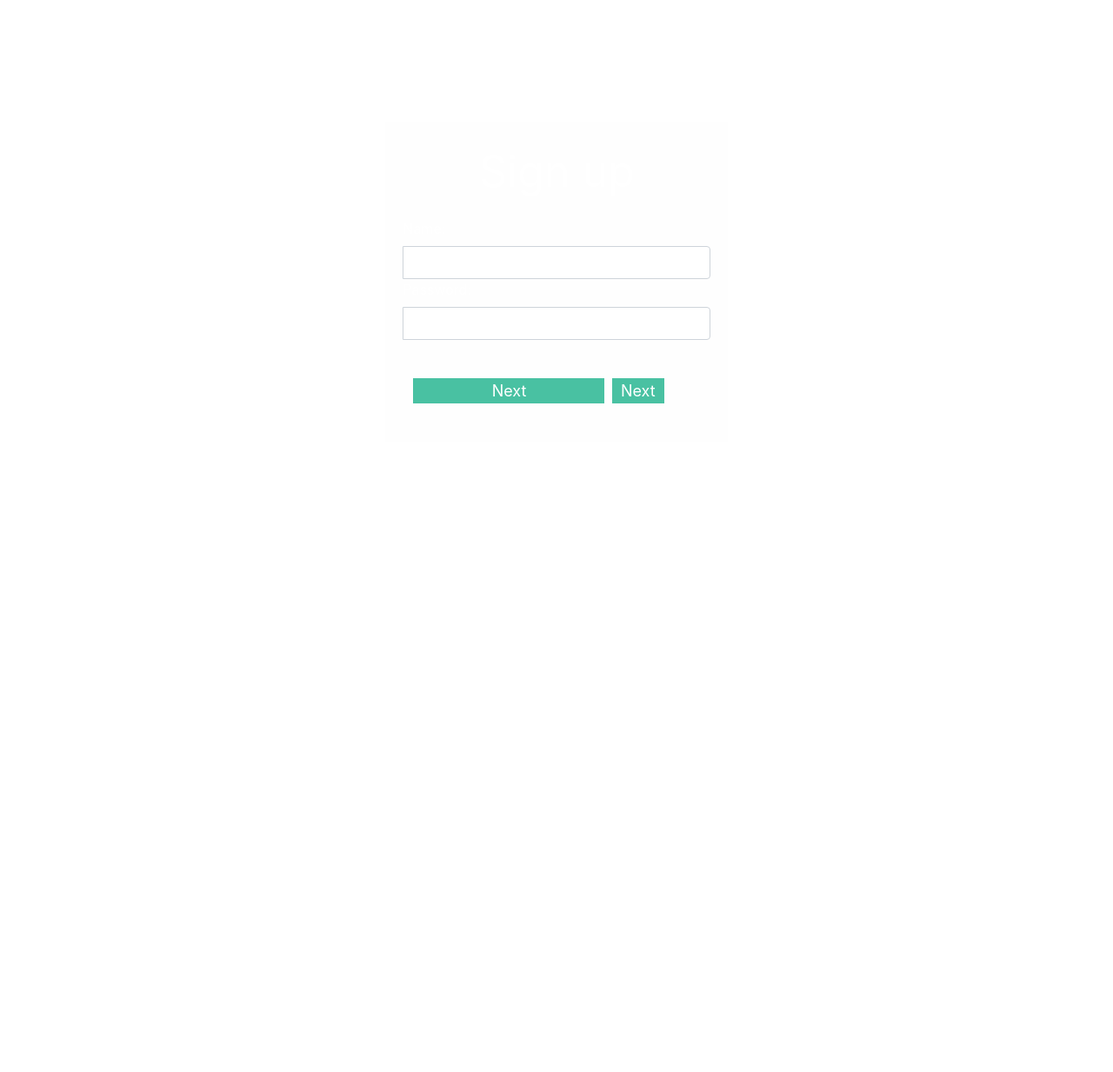
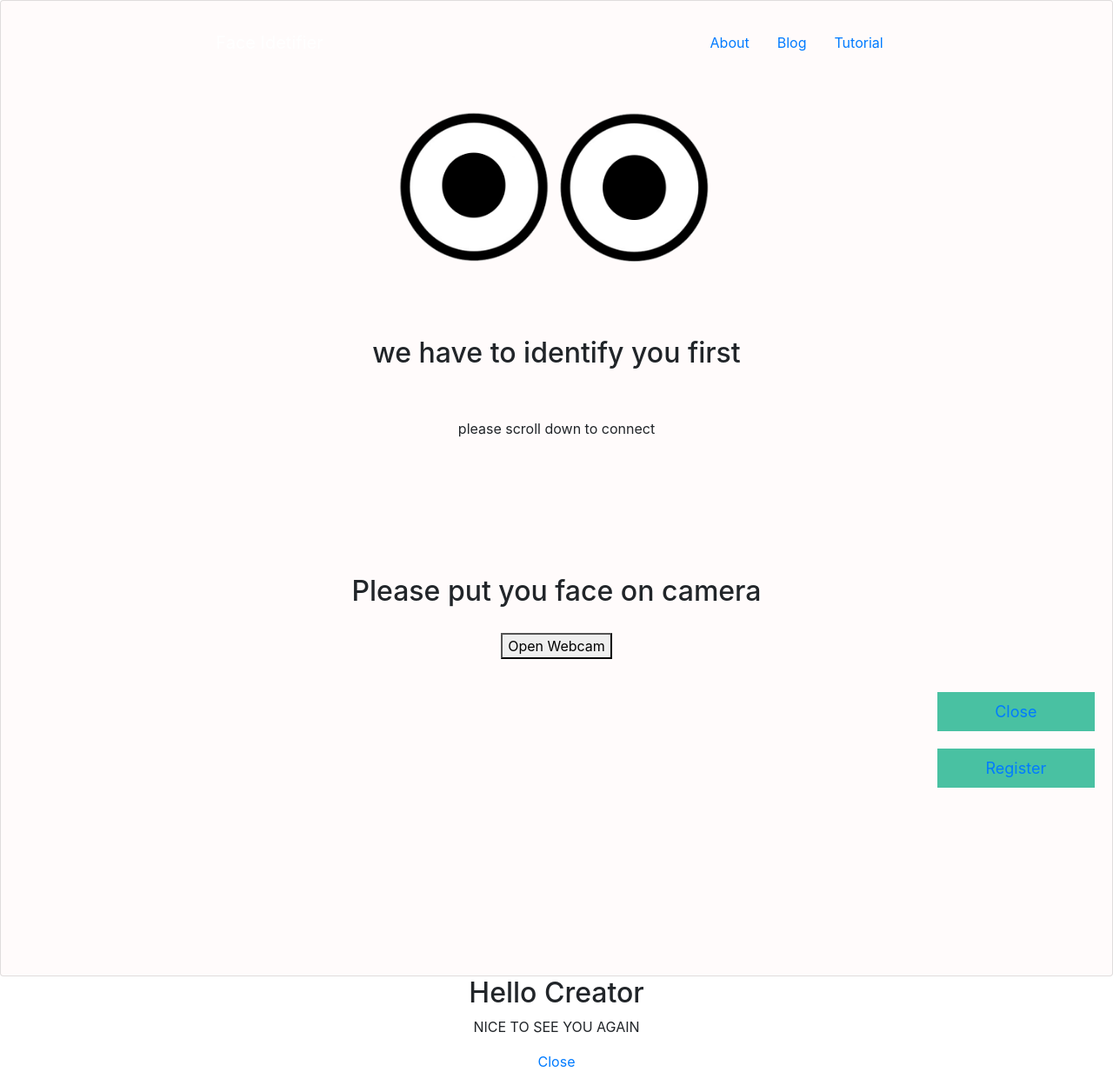
Before and after one commit to Nelex05/Face-identifier, a PHP site: page / in a window 1280 px wide. Shown: the whole page at 87% size. Before the commit the page ends 464 px from the top, so only its background shows below. Run offline with PHP 8.4, Linux system fonts and the light colour scheme.

Commit message:
i change the register and close button

```diff
--- a/index.php
+++ b/index.php
@@ -9,111 +9,156 @@
   <script src="https://cdn.jsdelivr.net/npm/jquery@3.7.1/dist/jquery.slim.min.js"></script>
   <script src="https://cdn.jsdelivr.net/npm/popper.js@1.16.1/dist/umd/popper.min.js"></script>
   <script src="https://cdn.jsdelivr.net/npm/bootstrap@4.6.2/dist/js/bootstrap.bundle.min.js"></script>
-  <link rel = "stylesheet" type = "text/css" href = "style.css" />
+  <link rel = "stylesheet" type = "text/css" href = "style1.css" />
 </head>
-<Style>
-    #pwd{
-    width: 250px;
-    position: relative;
-
-}
-#usr{
-    width: 250px;
-    position: relative;
-}
-#pt{
-    width: 250px;
-    position: relative;
-}
-.pwd{
-    width: 250px;
-    position: relative;
-    color: rgb(255, 255, 255);
-}
-.usr{
-    width: 250px;
-    position: relative;
-    color: rgb(255, 255, 255);
-}
-.pt{
-    width: 250px;
-    position: relative;
-    color: rgb(255, 255, 255);
-}
+<style>
   .btn1{
-    width: 220px;
+    width: 500px;
     margin-top: 20px;
     border: none;
     background-color: #49c1a2;
     color: white;
     font-size: 18px;
 }
-.btn2{
-    width: 60px;
-    margin-top: 20px;
-    /* margin-left: 5px; */
-    border: none;
-    background-color: #49c1a2;
-    color: white;
-    font-size: 18px;
-}
-a:link, a:visited {
-    position: relative;
-    background-color: #4CAF50;
-    color: rgb(255, 255, 255);
-    left: 155px;
-    padding: 1px 15px;
-    text-align: center;
-    text-decoration: none;
-    display: inline-block;
-}
-</Style>
+</style>
 <body>
-    <br>
-    <div class="card-body">
+  <div class="card" id="blur" style="background-color: rgb(255, 251, 251);">
+        <div class="card-body" id="body">
           <div class="row">
-            <div class="col-md-4">
+            <div class="col-md-2">
+            </div>
+            <div class="col-md-8" id="col">
+              <nav class="navbar navbar-expand-md navbar-dark">
+                  <a class="navbar-brand" href="index.php" id="Face_Idetifier">Face Idetifier</a>
+                  <button class="navbar-toggler" type="button" data-toggle="collapse" data-target="#collapsibleNavbar">
+                      <span class="navbar-toggler-icon"></span>
+                  </button>
+                  <div class="collapse navbar-collapse justify-content-end" id="collapsibleNavbar" style="float: left;">
+                      <ul class="nav justify-content-end">
+                        <li class="nav-item">
+                          <a class="nav-link" id="a1" href="index.php">About</a>
+                        </li>
+                        <li class="nav-item">
+                          <a class="nav-link" id="a1" href="index.php">Blog</a>
+                        </li>
+                        <li class="nav-item">
+                          <a class="nav-link" id="a1" href="index.php">Tutorial</a>
+                        </li>
+                      </ul>
+                  </div>
+              </nav>
+            </div>
+            <div class="col-md-1">
+            </div>
+          </div><br>
+          <div class="row">
+            <div class="col-sm-4">
 
             </div>
             <div class="col-md-4">
-                <br><br><br><br>
-                <div class="card-body" style="background:rgba(247, 247, 247, 0.2); object-fit: cover;">
-                    <div class="warp" style="object-fit: cover;">
-                        <p class="text-center" style="font-size:50px;color:rgb(255, 255, 255); margin-left: 1px;">Sign up</p>
-                        <form name="myForm" action="register.php" onsubmit="return validateForm()" method="post" required>
-                            <div class="input-group">
-                                <label class="usr" for="usr">Name:</label>
-                                <input type="text" class="form-control" id="usr" name="username">
+              <center><img src="eye.gif" alt="" style="object-fit:contain; height: 100%; width: 100%;"></center>
             </div>
-                            <div class="input-group">
-                                    <label class="pwd" for="pwd">Password:</label>
-                                    <input type="password" class="form-control" id="pwd" name="password">
+            <div class="col-md-3">
+
+            </div>
           </div>
           <br>
+          <div class="row" >
+            <div class="col-md-2">
+                <center><h2></h2></center>
+            </div>
+            <div class="col-md-8">
                 <center>
-                                    <div class="btn-group" >
-                                        <div class="col-md-9" style="margin-left: -24px;">
-                                                <button class="btn1" type="submit" class="btn btn-primary">Next</button>
+                  <h2>we have to identify you first</h2>
+                </center>
+                <br>
+                <center>
+                  <divs class="col-md-4">
+                    <center>
+                      <p>please scroll down to connect</p>
+                    </center>
+                  </divs>
+                </center>
+
             </div>
-                                        <div class="col-md-2" style="margin-left: -5px;">
-                                                <button class="btn2" type="submit" class="btn btn-primary">Next</button>
-                                        </div>
-                                    </div>
-                                </center>
-                            <!-- <div class="input-group">
-                                <input type="button" value="Submit" />
-                            </div> -->
-                            <br>
-                        </form>
+            <div class="col-md-2">
+                <center><h2></h2></center>
             </div>
           </div>
         </div>
-
-            <div class="col-md-4">
+        <div id="page2">
+            <br><br><br><br>
+            <center><h2>Please put you face on camera</h2></center>
+                <div class="card-body" style="object-fit:contain">
+                  <div class="row">
+                    <div class="col-md-2">
+                        <center><h2></h2></center>
+                    </div>
+                    <div class="col-md-8">
+                        <center><button id="startBtn" onclick="openCam()">Open Webcam</button></center>
+                        <center><video id="videoCam" style="width: 83%"></video></center>
+                        <script>
+                            function openCam(){
+                              let All_mediaDevices=navigator.mediaDevices
+                              if (!All_mediaDevices || !All_mediaDevices.getUserMedia) {
+                                  console.log("getUserMedia() not supported.");
+                                  return;
+                              }
+                              All_mediaDevices.getUserMedia({
+                                  audio: true,
+                                  video: true
+                              })
+                              .then(function(vidStream) {
+                                  var video = document.getElementById('videoCam');
+                                  if ("srcObject" in video) {
+                                    video.srcObject = vidStream;
+                                  } else {
+                                    video.src = window.URL.createObjectURL(vidStream);
+                                  }
+                                  video.onloadedmetadata = function(e) {
+                                    video.play();
+                                  };
+                              })
+                              .catch(function(e) {
+                                  console.log(e.name + ": " + e.message);
+                              });
+                            }
+                        </script>
+                    </div>
+                    <div class="col-md-2">
+                        <br><br>
+                        <div class="input-group">
+                        <button class="btn1" type="submit" class="btn btn-primary"><a class="nav-link" id="b1" href="register/register.php">Close</a></button>
+                        </div>
+                        <div class="input-group">
+                                  <button class="btn1" type="submit" class="btn btn-primary"><a class="nav-link" id="b1" href="register/register.php">Register</a></button>
+                        </div>
 
                     </div>
                 </div>
             </div>
-    <br><br><br><br><br><br>
+        </div>
+  </div>
+  <div id="popup" style="object-fit:cover;">
+    <center>
+        <h2>Hello Creator</h2>
+        <p>NICE TO SEE YOU AGAIN</p>
+        <a href="#" onclick="myToggle()">Close</a>
+    </center>
+  </div>
+  <script type="text/javascript">
+        window.onload = function() {
+
+        var blur = document.getElementById('blur');
+        blur.classList.toggle('active');
+        var popup = document.getElementById('popup');
+        popup.classList.toggle('active');
+        }
+        function myToggle(){
+          popup.remove();
+          var removeBlur = document.getElementById('blur');
+          removeBlur.classList.remove('card');
+        }
+  </script>
 </body>
 </html>
```
Lines whose indentation alone changed are shown as unchanged.
